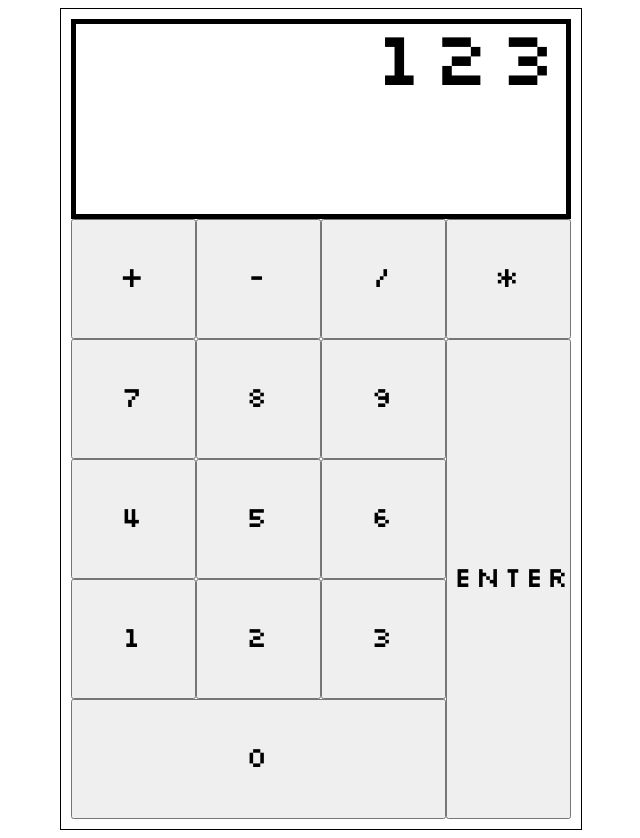
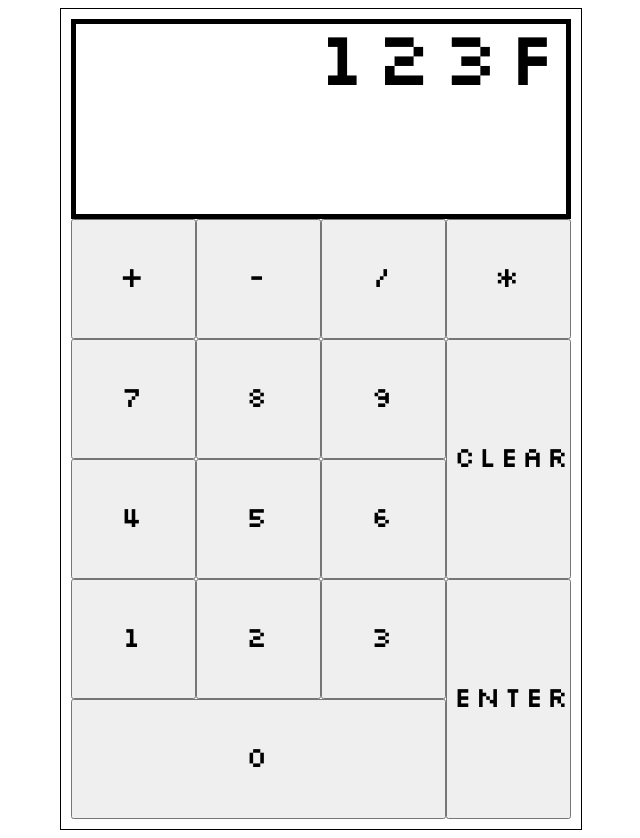
Before and after one commit to ivanchor/Project-Calculator, a plain HTML site: page index.html in a window 1280 px wide. Shown: the whole page, without its empty margins (319-959 px from the left). Drawn offline with Linux system fonts and the light colour scheme.

Commit message:
Added clear button next to enter button

```diff
--- a/index.html
+++ b/index.html
@@ -13,7 +13,7 @@
 
 
     <div class="calculator">
-        <div class="display"> 123</div>
+        <div class="display"> 123f</div>
 
         <div class="operators">
             <button class="operator"> + </button>
@@ -36,9 +36,9 @@
                 <button class="number">0</button>
             </div>
             <div class="side">
+                <button class="clear_button">CLEAR</button>
                 <button class="enter_button">ENTER</button>
             </div>
-
         </div>
 
     </div>
--- a/style.css
+++ b/style.css
@@ -40,8 +40,8 @@ button{
 }
 
 .operators{
+    display: flex;
     flex: 1 0 0;
-    display: flex;
 }
 
 .operator{
@@ -51,6 +51,7 @@ button{
 .bottom{
     display: flex;
     flex-direction: row;
+    align-items: stretch;
     flex: 4 0 0;
     width: 100%;
 }
@@ -71,10 +72,17 @@ button{
 
 .side{
     display: flex;
+    flex-direction: column;
+    flex: 1;
+    width: 1px;
+    height: 100%;
+}
+
+.clear_button{
     flex: 1;
 }
 
 .enter_button{
     flex: 1 0 0;
-    width: 1px;
+    /* width: 1px; */
 }
```
